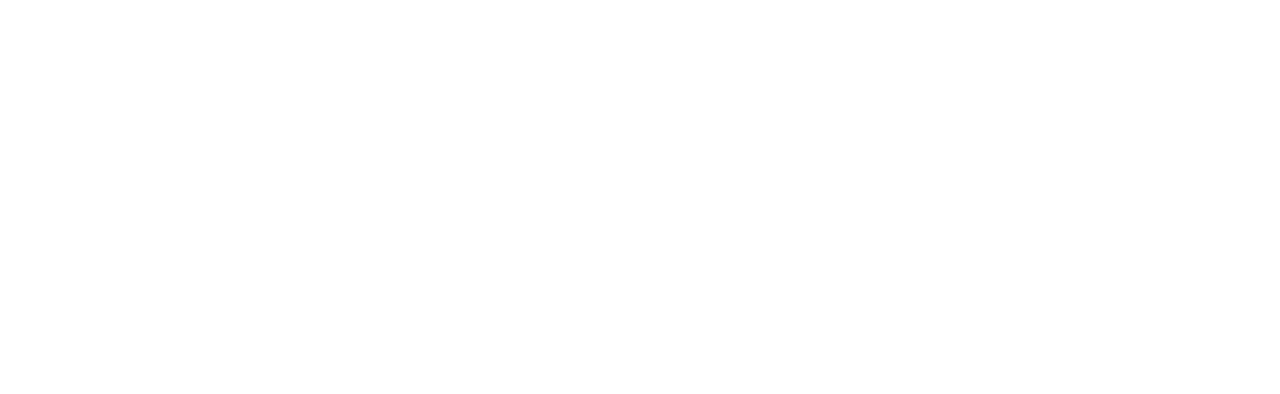
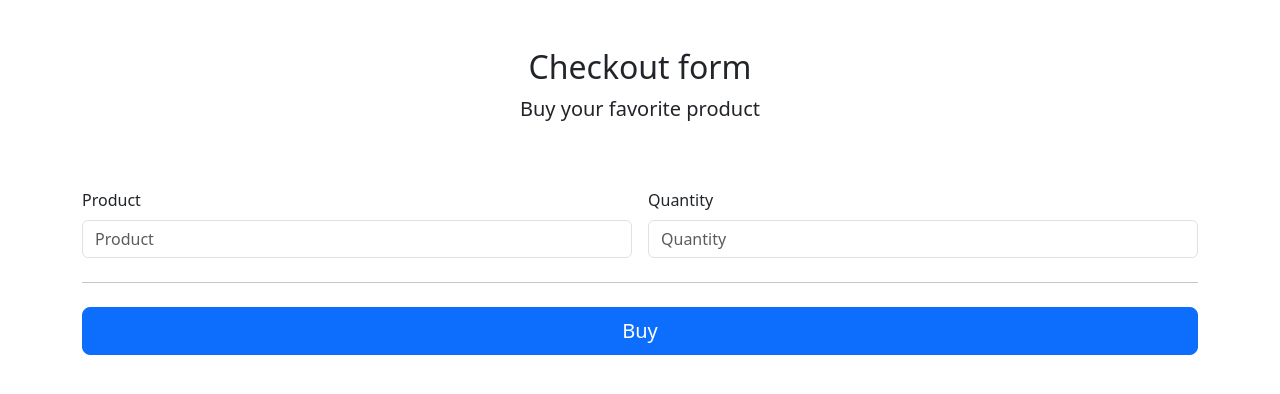
Before and after one commit to yanliu1111/microservices-fastapi-fullStack-app, a React (Vite) app in the folder frontend/: page /orders in a window 1280 px wide. Before the commit this address had no page. Shown: the top 394 px of the page. Built offline with nearby package versions, Linux system fonts and the light colour scheme.

Commit message:
feat: create order microservice route

```diff
--- a/frontend/src/App.tsx
+++ b/frontend/src/App.tsx
@@ -1,12 +1,14 @@
 import Products from "./components/products";
 import { BrowserRouter, Routes, Route } from "react-router-dom";
 import { ProductsCreate } from "./components/ProductsCreate";
+import { Orders } from "./components/Orders";
 function App() {
   return (
     <BrowserRouter>
       <Routes>
         <Route path="/" element={<Products />} />
         <Route path="/create" element={<ProductsCreate />} />
+        <Route path="/orders" element={<Orders />} />
       </Routes>
     </BrowserRouter>
   );
--- /dev/null
+++ b/frontend/src/components/Orders.tsx
@@ -0,0 +1,60 @@
+import { useState } from "react";
+
+export const Orders = () => {
+  const [id, setId] = useState("");
+  const [quantity, setQuantity] = useState("");
+  const [message, setMessage] = useState("Buy your favorite product");
+
+  const submit = async (e: React.FormEvent) => {
+    e.preventDefault();
+    await fetch("/app/orders", {
+      method: "POST",
+      headers: { "Content-Type": "application/json" },
+      body: JSON.stringify({
+        id,
+        quantity,
+      }),
+    });
+
+    setMessage("Your order has been placed");
+  };
+
+  return (
+    <div className="container">
+      <main>
+        <div className="py-5 text-center">
+          <h2>Checkout form</h2>
+          <p className="lead">{message}</p>
+        </div>
+        <form onSubmit={submit}>
+          <div className="row g-3">
+            <div className="col-sm-6">
+              <label className="form-label">Product</label>
+              <input
+                className="form-control"
+                type="text"
+                placeholder="Product"
+                aria-label="Product"
+                onChange={(e) => setId(e.target.value)}
+              />
+            </div>
+            <div className="col-sm-6">
+              <label className="form-label">Quantity</label>
+              <input
+                type="number"
+                className="form-control"
+                placeholder="Quantity"
+                aria-label="Quantity"
+                onChange={(e) => setQuantity(e.target.value)}
+              />
+            </div>
+          </div>
+          <hr className="my-4" />
+          <button className="w-100 btn btn-primary btn-lg" type="submit">
+            Buy
+          </button>
+        </form>
+      </main>
+    </div>
+  );
+};
```
